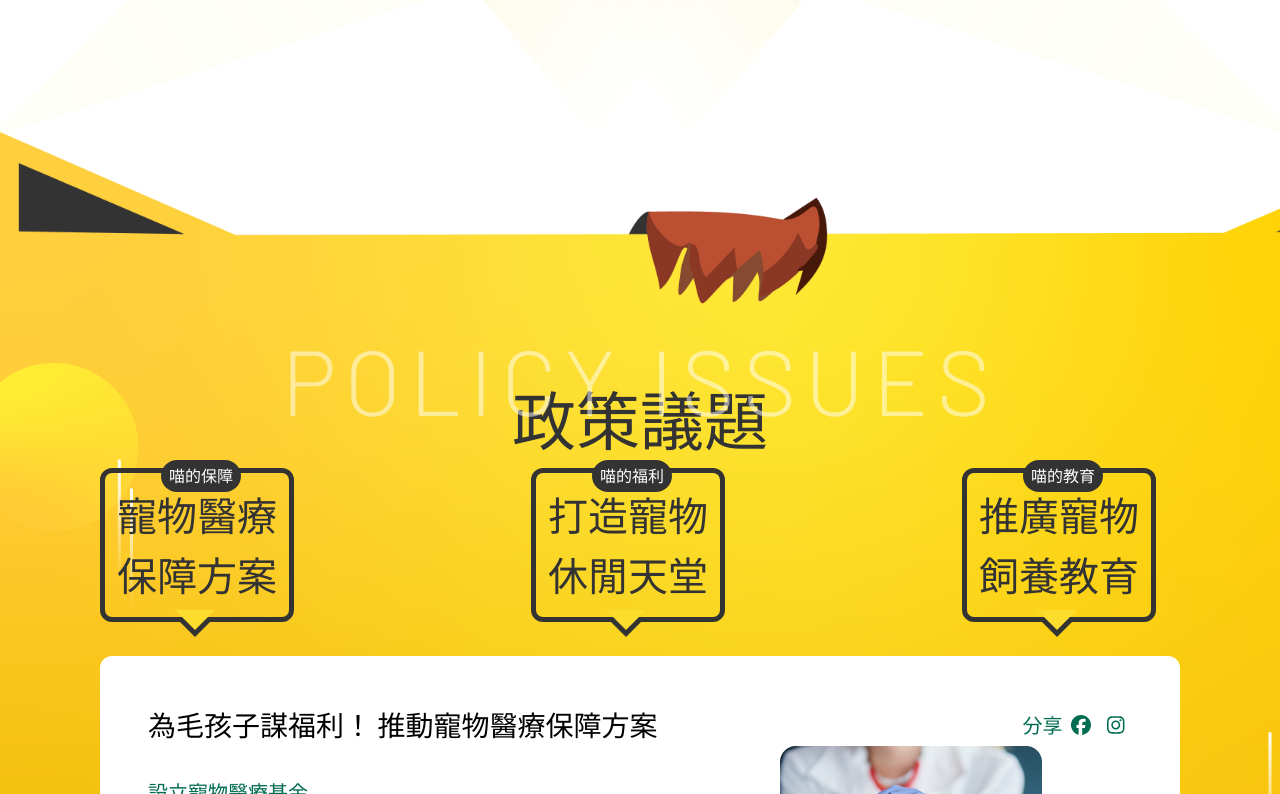
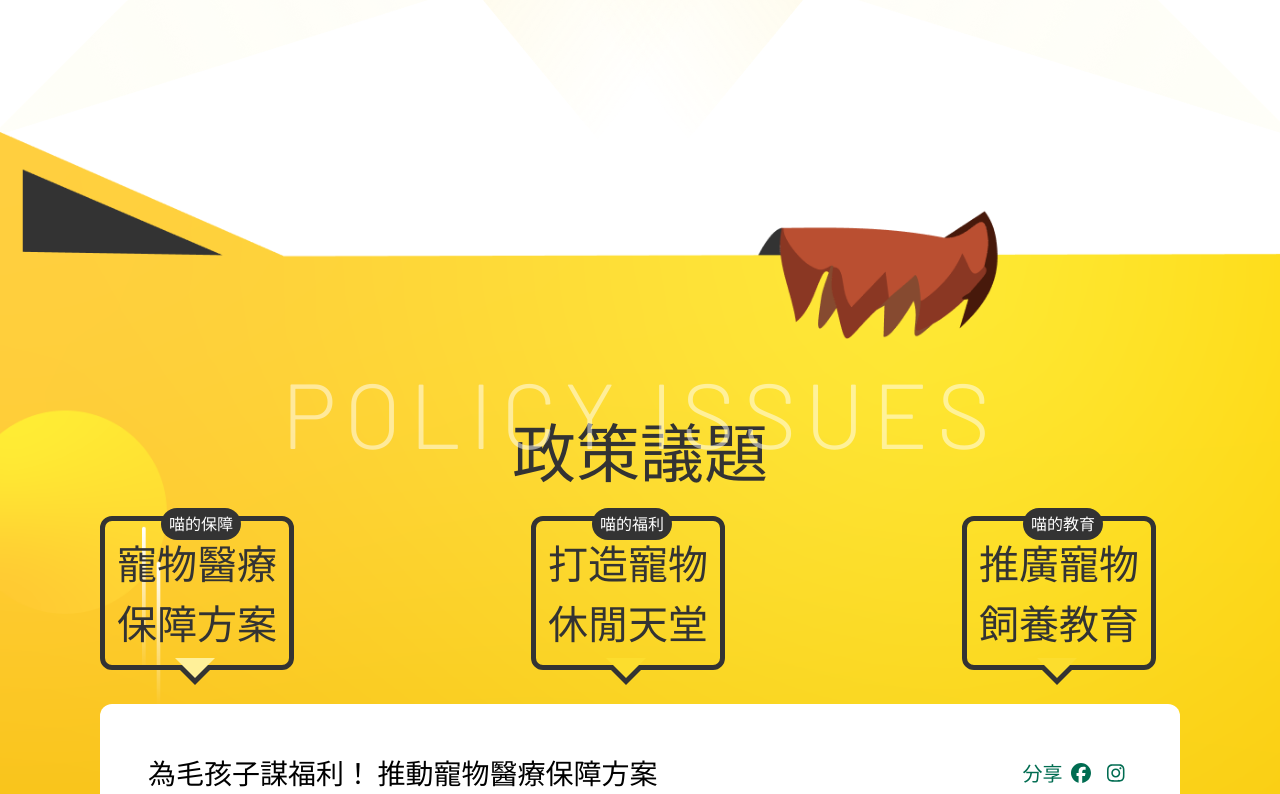
Before and after one commit to lingxuan0618/F2ELegislator, a Vue app: page / in a window 1280 px wide. Shown: the part 2346-3140 px from the top of the page. Built offline with nearby package versions, Linux system fonts and the light colour scheme; a web font is replaced by a local one.

Commit message:
根據選擇的項目給予不同的顏色

```diff
--- a/src/components/Policy.vue
+++ b/src/components/Policy.vue
@@ -1,15 +1,16 @@
 <template>
   <div id="policy" class="bg-image min-h-screen">
-    <div class="pt-60">
-      <div class="flex justify-center relative w-full">
+    <div class="py-36">
+      <div class="flex justify-center relative w-full pt-32">
         <h1 class="text-64 text-mainBlack">政策議題</h1>
-        <h1 class="absolute text-92 font-light tracking-widest" style="top:-65%;color:#FFFFFF80">POLICY ISSUES</h1>
+        <h1 class="absolute text-92 font-light tracking-widest" style="top:30%;color:#FFFFFF80">POLICY ISSUES</h1>
       </div>
       <div class="flex flex-col m-auto" style="max-width: 1080px;">
-        <div class="flex justify-between">
+        <div class="flex justify-between pt-4">
           <div v-for="item in policyList" :key="item.id" class="pr-6 relative">
             <div class="dialog-border-bottom rounded-xl flex flex-col p-3 items-center text-40 text-mainBlack cursor-pointer"
-            @click="current = item.id">
+            @click="current = item.id" :class="{'bg-activeYellow': item.id === current}"
+            :style="{'--bgColor': item.id === current ? '#FFF099' : '#FCDD2D'}">
               <h4>{{item.desc1}}</h4>
               <h4>{{item.desc2}}</h4>
             </div>
@@ -75,12 +76,12 @@ const policyList = ref([
     desc2: '休閒天堂',
     contentTitle: '為毛孩子謀福利！ 打造寵物休閒天堂',
     image: '/src/assets/image/policy2.png',
-    subTitle1: '打造寵物休閒天堂',
-    subContent1: '提撥3000萬新台幣，打造寵物休閒天堂',
-    subTitle2: '提供寵物spa設施',
-    subContent2: '正在跟飯店等spa設施負責人，溝通中',
-    subTitle3: '美容玩樂兼具的天堂',
-    subContent3: '為了打造寵物的天堂，已與多位寵物權威商討中',
+    subTitle1: '建立寵物公園',
+    subContent1: '每年撥款新台幣 5 億元，用於在各大都市建立專屬的寵物公園。根據初步規劃，預計在第一年內，將在全國範圍內建立至少 10 座寵物公園',
+    subTitle2: '推廣寵物友善商家',
+    subContent2: '鼓勵商家提供寵物友善的環境，並為參與的商家提供稅收優惠。預計在政策實施後的首年，將有超過 500 家商家加入此計畫',
+    subTitle3: '舉辦寵物活動和工作坊',
+    subContent3: '與各大寵物社團和組織合作，每年舉辦至少 5 場大型的寵物活動，包括寵物才藝比賽、飼養知識工作坊等',
   },
   {
     id: 3,
@@ -89,12 +90,12 @@ const policyList = ref([
     desc2: '飼養教育',
     contentTitle: '領養代替購買，領養不棄養',
     image: '/src/assets/image/policy3.png',
-    subTitle1: '與動物保護志工，攜手合作',
-    subContent1: '與動物保護志工，攜手合作，照顧流浪動物',
-    subTitle2: '進入學校，推廣教育',
-    subContent2: '在小學推廣飼養教育，領養不棄養',
-    subTitle3: '擔任志工，愛護毛小孩',
-    subContent3: '舉辦多場志工活動，讓民眾體驗照顧毛小孩',
+    subTitle1: '建立寵物飼養教育中心',
+    subContent1: '每年撥款新台幣 3 億元，用於在全國各地建立專業的寵物飼養教育中心。預計在第一年內，在全國至少 5 大城市設立教育中心。',
+    subTitle2: '推廣寵物飼養課程',
+    subContent2: '與學校、社區組織和寵物社團合作，推出一系列免費的寵物飼養課程。預計每年將有超過 10,000 名市民受益。',
+    subTitle3: '製作教育資料',
+    subContent3: '出版寵物飼養手冊、影片和線上課程，讓所有有意飼養寵物的家庭都能輕鬆取得正確的知識',
   },
 ])
 
@@ -103,6 +104,7 @@ const policyList = ref([
   .bg-image {
     background-repeat: no-repeat;
     background-size: cover;
+    max-width: 100vw;
     background-image: url(../assets/image/bg_yellow.png);
   }
   .dialog-border-bottom {
@@ -123,8 +125,9 @@ const policyList = ref([
     left: 70px;
     width: 0px;
   }
+  /* #FCDD2D */
   .dialog-border-bottom:after {
-    border-color: #FCDD2D transparent transparent;
+    border-color: var(--bgColor) transparent transparent;
     border-style: solid solid solid solid;
     border-width: 20px;
 
```
